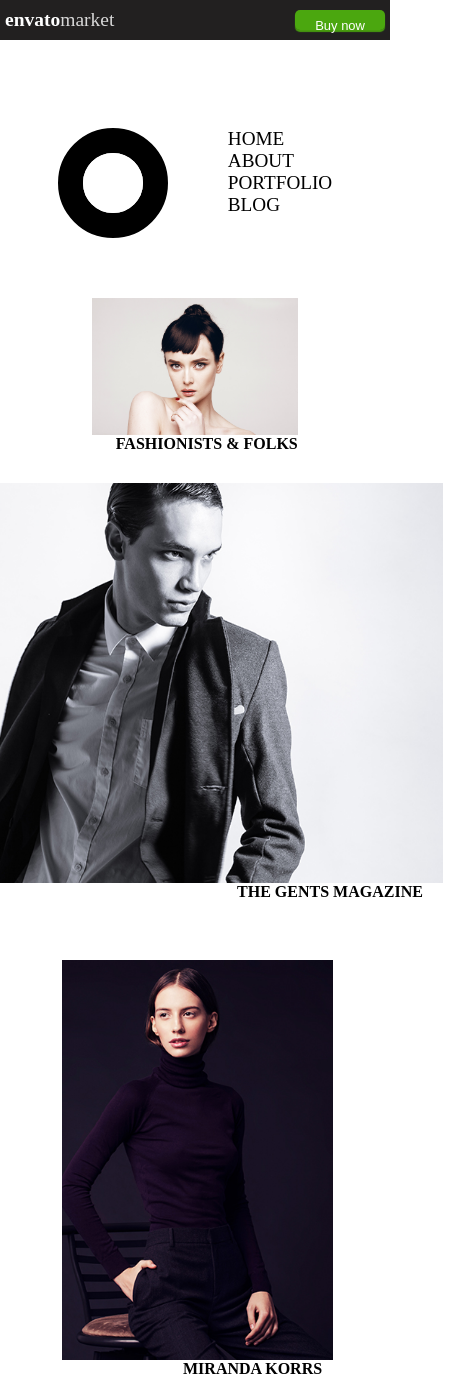
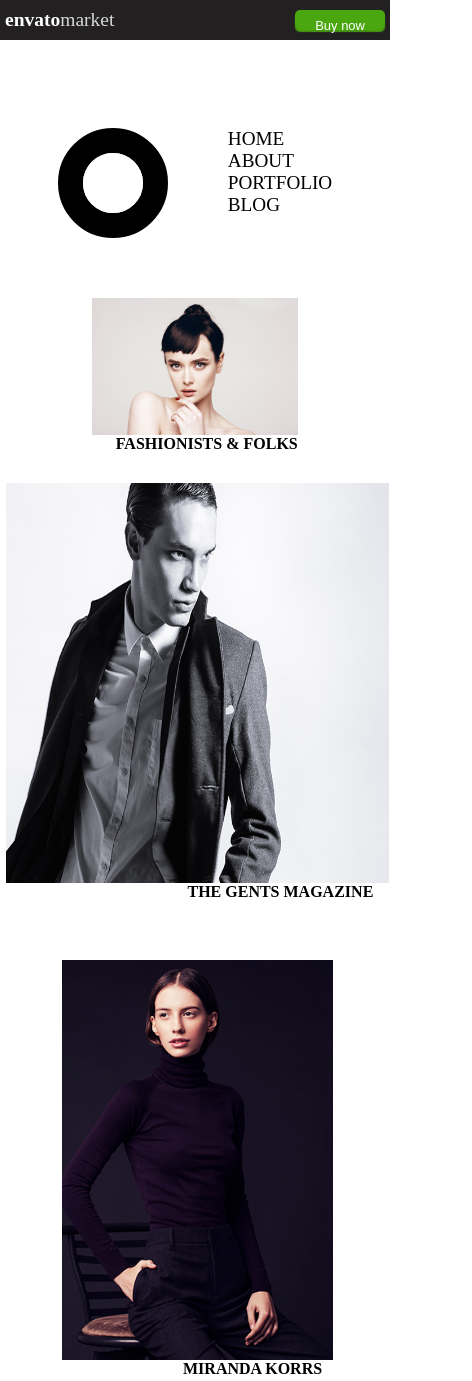
Before and after one commit to SpectraCode-Tech/Enso-Clone-Site, a plain HTML site: page index.html in a window 390 px wide. Shown: the top 1381 px of the page, 472 px wide, since content can reach past the window. Drawn offline with Linux system fonts and the light colour scheme.

Commit message:
Update style.css

```diff
--- a/style.css
+++ b/style.css
@@ -227,6 +227,7 @@ nav button {
         align-items: center;
         padding: 0 0;
         height: 60px;
+        max-width: 100vw;
     }
     .navtitle {
         margin-left: 10px;
@@ -236,6 +237,12 @@ nav button {
         margin-left: auto;
         margin-right: 10px;
     }
+    .largeimg img, .section4 img, .tray {
+        max-width: 300px;
+    }
+    .imgtitles {
+        max-width: 300px;
+    }
 }
 
 @media (max-width: 600px) {
@@ -243,6 +250,7 @@ nav button {
         font-size: 14px;
         flex-direction: row;
         height: 50px;
+        max-width: 100vw;
     }
     .navtitle {
         font-size: 13px;
@@ -257,12 +265,19 @@ nav button {
     body {
         padding-top: 50px;
     }
+    .largeimg img, .section4 img, .tray {
+        max-width: 90vw;
+    }
+    .imgtitles {
+        max-width: 90vw;
+    }
 }
 
 @media (max-width: 400px) {
     nav {
         font-size: 12px;
         height: 40px;
+        max-width: 100vw;
     }
     .Viewbtn {
         font-size: 12px;
@@ -271,4 +286,10 @@ nav button {
     body {
         padding-top: 40px;
     }
+    .largeimg img, .section4 img, .tray {
+        max-width: 98vw;
+    }
+    .imgtitles {
+        max-width: 98vw;
+    }
 }
```
